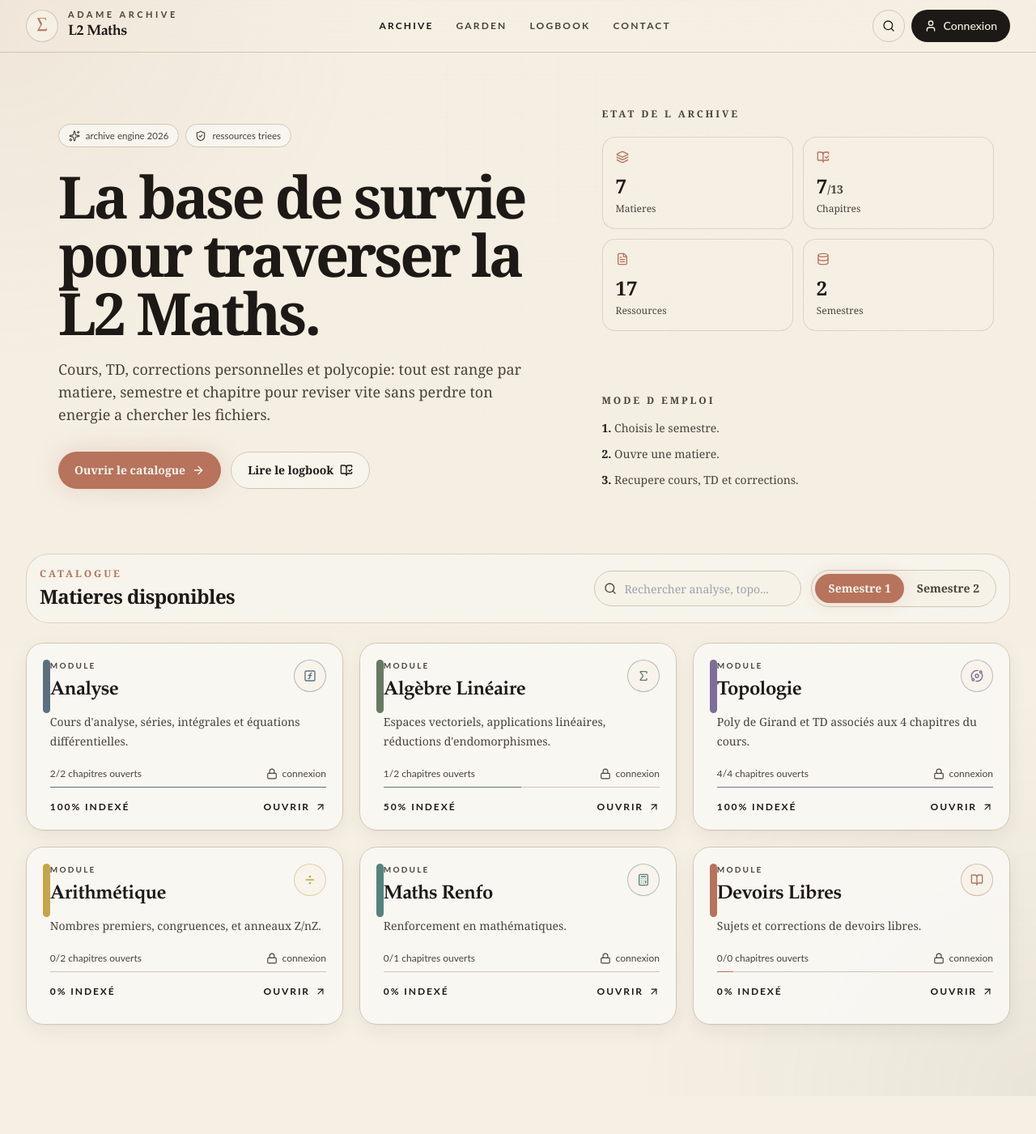
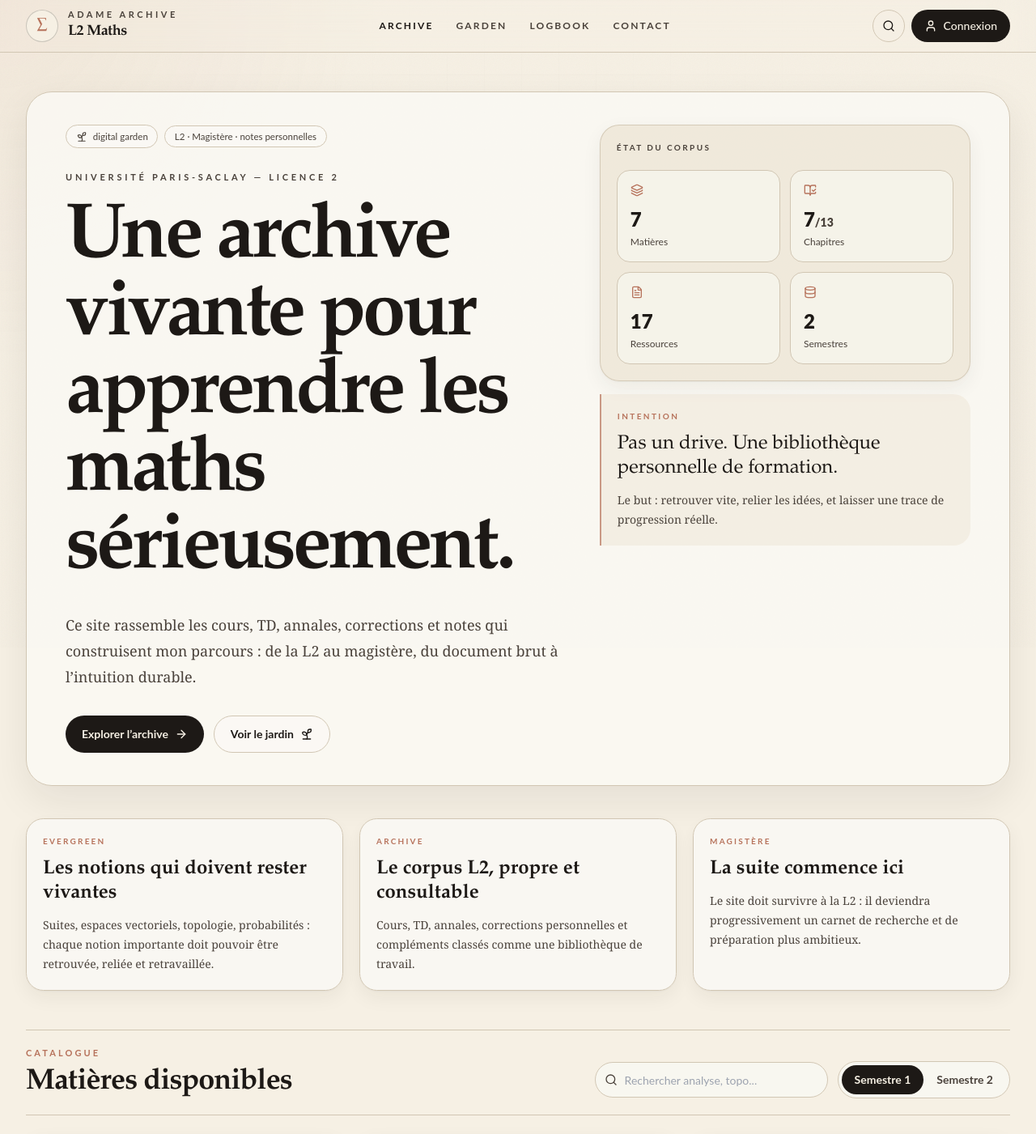
Before and after one commit to Grimm02938/l2-maths, a React (Vite) app: page / in a window 1280 px wide. Shown: the top 1401 px of the page at 81% size. Before the commit the page ends 1354 px from the top, so only its background shows below. Built offline with nearby package versions, Linux system fonts and the light colour scheme; no server answers.

Commit message:
Apply editorial garden homepage

```diff
--- a/src/pages/Index.tsx
+++ b/src/pages/Index.tsx
@@ -1,10 +1,28 @@
 import { useMemo, useState } from 'react';
 import { Link } from 'react-router-dom';
-import { ArrowRight, BookOpenCheck, Database, FileText, Layers3, Search, ShieldCheck, Sparkles } from 'lucide-react';
+import { ArrowRight, BookOpenCheck, Database, FileText, Layers3, Search, Sprout, SquarePen } from 'lucide-react';
 import { getChapterResources, themes } from '@/lib/themes';
 import { ThemeCard } from '@/components/ThemeCard';
 
 type Semester = 's1' | 's2';
+
+const gardenNotes = [
+  {
+    label: 'Evergreen',
+    title: 'Les notions qui doivent rester vivantes',
+    text: 'Suites, espaces vectoriels, topologie, probabilités : chaque notion importante doit pouvoir être retrouvée, reliée et retravaillée.',
+  },
+  {
+    label: 'Archive',
+    title: 'Le corpus L2, propre et consultable',
+    text: 'Cours, TD, annales, corrections personnelles et compléments classés comme une bibliothèque de travail.',
+  },
+  {
+    label: 'Magistère',
+    title: 'La suite commence ici',
+    text: 'Le site doit survivre à la L2 : il deviendra progressivement un carnet de recherche et de préparation plus ambitieux.',
+  },
+];
 
 const Index = () => {
   const [semester, setSemester] = useState<Semester>('s1');
@@ -36,85 +54,101 @@ const Index = () => {
 
   return (
     <div className="py-8 sm:py-12">
-      <section className="grid gap-6 lg:grid-cols-[1.12fr_0.88fr] lg:items-stretch">
-        <div className="glass-panel scanline rounded-[2rem] p-6 sm:p-8 lg:p-10">
-          <div className="mb-6 flex flex-wrap items-center gap-2">
-            <span className="chip border-primary/30 text-primary">
-              <Sparkles className="h-3.5 w-3.5" />
-              archive engine 2026
+      <section className="paper-panel rounded-[2rem] px-5 py-7 sm:px-8 sm:py-10 lg:px-12">
+        <div className="grid gap-10 lg:grid-cols-[1.15fr_0.85fr] lg:items-start">
+          <div>
+            <div className="mb-7 flex flex-wrap items-center gap-2">
+              <span className="chip text-primary">
+                <Sprout className="h-3.5 w-3.5" />
+                digital garden
               </span>
               <span className="chip">
-              <ShieldCheck className="h-3.5 w-3.5" />
-              ressources triees
+                L2 · Magistère · notes personnelles
               </span>
             </div>
 
-          <h1 className="max-w-4xl text-4xl font-black tracking-[-0.045em] text-foreground sm:text-6xl lg:text-7xl">
-            La base de survie pour traverser la L2 Maths.
+            <p className="font-ui text-[11px] font-bold uppercase tracking-[0.34em] text-muted-foreground">
+              Université Paris-Saclay — Licence 2
+            </p>
+
+            <h1 className="mt-5 max-w-4xl font-display text-5xl font-semibold leading-[0.96] tracking-[-0.045em] text-foreground sm:text-7xl lg:text-8xl">
+              Une archive vivante pour apprendre les maths sérieusement.
             </h1>
 
-          <p className="mt-5 max-w-2xl text-base leading-8 text-muted-foreground sm:text-lg">
-            Cours, TD, corrections personnelles et polycopie: tout est range par matiere, semestre et chapitre pour reviser vite sans perdre ton energie a chercher les fichiers.
+            <p className="mt-7 max-w-2xl text-lg leading-8 text-muted-foreground">
+              Ce site rassemble les cours, TD, annales, corrections et notes qui construisent mon parcours : de la L2 au magistère, du document brut à l’intuition durable.
             </p>
 
             <div className="mt-8 flex flex-col gap-3 sm:flex-row">
-            <a href="#catalogue" className="inline-flex items-center justify-center gap-2 rounded-full bg-primary px-5 py-3 text-sm font-bold text-primary-foreground shadow-[0_0_30px_hsl(var(--primary)/0.22)] transition hover:bg-primary/90">
-              Ouvrir le catalogue <ArrowRight className="h-4 w-4" />
+              <a href="#catalogue" className="archive-button inline-flex items-center justify-center gap-2 rounded-full bg-foreground px-5 py-3 font-ui text-sm font-bold text-background transition hover:bg-foreground/88">
+                Explorer l’archive <ArrowRight className="h-4 w-4" />
               </a>
-            <Link to="/blog" className="inline-flex items-center justify-center gap-2 rounded-full border border-border bg-card/55 px-5 py-3 text-sm font-bold text-foreground transition hover:border-primary/45 hover:bg-secondary/80">
-              Lire le logbook <BookOpenCheck className="h-4 w-4" />
-            </Link>
+              <a href="#garden" className="archive-button inline-flex items-center justify-center gap-2 rounded-full border border-border bg-card/60 px-5 py-3 font-ui text-sm font-bold text-foreground transition hover:border-foreground/35">
+                Voir le jardin <Sprout className="h-4 w-4" />
+              </a>
             </div>
           </div>
 
-        <aside className="grid gap-4 sm:grid-cols-2 lg:grid-cols-1">
-          <div className="glass-panel rounded-[2rem] p-5">
-            <p className="text-xs font-bold uppercase tracking-[0.24em] text-muted-foreground">Etat de l archive</p>
+          <aside className="space-y-4">
+            <div className="paper-panel-soft rounded-[1.5rem] p-5">
+              <p className="font-ui text-[10px] font-bold uppercase tracking-[0.24em] text-muted-foreground">État du corpus</p>
               <div className="mt-5 grid grid-cols-2 gap-3">
-              <StatCard icon={Layers3} label="Matieres" value={stats.subjects} />
+                <StatCard icon={Layers3} label="Matières" value={stats.subjects} />
                 <StatCard icon={BookOpenCheck} label="Chapitres" value={stats.available} detail={`/${stats.chapters}`} />
                 <StatCard icon={FileText} label="Ressources" value={stats.resources} />
                 <StatCard icon={Database} label="Semestres" value={2} />
               </div>
             </div>
 
-          <div className="glass-panel rounded-[2rem] p-5">
-            <p className="text-xs font-bold uppercase tracking-[0.24em] text-muted-foreground">Mode d emploi</p>
-            <div className="mt-4 space-y-3 text-sm text-muted-foreground">
-              <p><span className="font-semibold text-foreground">1.</span> Choisis le semestre.</p>
-              <p><span className="font-semibold text-foreground">2.</span> Ouvre une matiere.</p>
-              <p><span className="font-semibold text-foreground">3.</span> Recupere cours, TD et corrections.</p>
-            </div>
+            <div className="marginal-note rounded-r-[1.3rem] p-5">
+              <p className="font-ui text-[10px] font-bold uppercase tracking-[0.24em] text-primary">Intention</p>
+              <p className="mt-3 font-display text-2xl leading-tight text-foreground">
+                Pas un drive. Une bibliothèque personnelle de formation.
+              </p>
+              <p className="mt-3 text-sm leading-6 text-muted-foreground">
+                Le but : retrouver vite, relier les idées, et laisser une trace de progression réelle.
+              </p>
             </div>
           </aside>
+        </div>
       </section>
 
-      <section id="catalogue" className="mt-10">
-        <div className="mb-6 flex flex-col gap-4 rounded-[1.75rem] border border-border/70 bg-card/50 p-4 backdrop-blur-xl md:flex-row md:items-center md:justify-between">
+      <section id="garden" className="mt-10 grid gap-5 md:grid-cols-3">
+        {gardenNotes.map((note, index) => (
+          <article key={note.title} className="archive-card archive-card-in rounded-[1.35rem] p-5" style={{ animationDelay: `${index * 70}ms` }}>
+            <p className="font-ui text-[10px] font-bold uppercase tracking-[0.22em] text-primary">{note.label}</p>
+            <h2 className="mt-3 font-display text-2xl font-semibold leading-tight text-foreground">{note.title}</h2>
+            <p className="mt-3 text-sm leading-6 text-muted-foreground">{note.text}</p>
+          </article>
+        ))}
+      </section>
+
+      <section id="catalogue" className="mt-12">
+        <div className="mb-6 border-y border-border py-5 md:flex md:items-end md:justify-between md:gap-8">
           <div>
-            <p className="text-xs font-bold uppercase tracking-[0.24em] text-primary">Catalogue</p>
-            <h2 className="mt-1 text-2xl font-black tracking-tight text-foreground">Matieres disponibles</h2>
+            <p className="font-ui text-[11px] font-bold uppercase tracking-[0.28em] text-primary">Catalogue</p>
+            <h2 className="mt-2 font-display text-4xl font-semibold tracking-tight text-foreground">Matières disponibles</h2>
           </div>
 
-          <div className="flex flex-col gap-3 sm:flex-row sm:items-center">
+          <div className="mt-5 flex flex-col gap-3 sm:flex-row sm:items-center md:mt-0">
             <div className="relative">
               <Search className="pointer-events-none absolute left-3 top-1/2 h-4 w-4 -translate-y-1/2 text-muted-foreground" />
               <input
                 value={query}
                 onChange={(event) => setQuery(event.target.value)}
                 placeholder="Rechercher analyse, topo..."
-                className="h-11 w-full rounded-full border border-border bg-background/60 pl-9 pr-4 text-sm outline-none transition focus:border-primary sm:w-64"
+                className="archive-input h-11 w-full rounded-full border border-border bg-card/70 pl-9 pr-4 font-ui text-sm outline-none transition focus:border-foreground/40 sm:w-72"
               />
             </div>
 
-            <div className="flex rounded-full border border-border bg-background/60 p-1">
+            <div className="flex rounded-full border border-border bg-card/70 p-1 font-ui">
               {(['s1', 's2'] as Semester[]).map((item) => (
                 <button
                   key={item}
                   onClick={() => setSemester(item)}
                   className={`rounded-full px-4 py-2 text-sm font-bold transition ${
                     semester === item
-                      ? 'bg-primary text-primary-foreground shadow-[0_0_22px_hsl(var(--primary)/0.18)]'
+                      ? 'bg-foreground text-background'
                       : 'text-muted-foreground hover:text-foreground'
                   }`}
                 >
@@ -140,6 +174,33 @@ const Index = () => {
             </div>
           ))}
         </div>
+
+        {filteredThemes.length === 0 && (
+          <div className="paper-panel-soft rounded-[1.35rem] p-8 text-center text-muted-foreground">
+            Aucun résultat pour cette recherche.
+          </div>
+        )}
+      </section>
+
+      <section className="mt-12 grid gap-5 lg:grid-cols-[0.8fr_1.2fr]">
+        <div className="paper-panel-soft rounded-[1.5rem] p-6">
+          <SquarePen className="mb-4 h-5 w-5 text-primary" />
+          <h2 className="font-display text-3xl font-semibold tracking-tight text-foreground">Ce que le site doit devenir</h2>
+          <p className="mt-4 text-sm leading-7 text-muted-foreground">
+            Une archive académique, mais aussi une preuve de trajectoire : quelqu’un qui classe, relit, comprend, annote et construit une pensée mathématique.
+          </p>
+        </div>
+        <div className="paper-panel rounded-[1.5rem] p-6">
+          <p className="font-ui text-[10px] font-bold uppercase tracking-[0.24em] text-muted-foreground">Architecture mentale</p>
+          <div className="mt-5 grid gap-3 sm:grid-cols-5">
+            {['Semestre', 'Matière', 'Chapitre', 'Ressource', 'Note'].map((item, index) => (
+              <div key={item} className="rounded-2xl border border-border bg-background/45 p-4 text-center">
+                <p className="font-display text-2xl text-primary">{index + 1}</p>
+                <p className="mt-2 font-ui text-xs font-bold uppercase tracking-[0.16em] text-foreground">{item}</p>
+              </div>
+            ))}
+          </div>
+        </div>
       </section>
     </div>
   );
@@ -147,12 +208,12 @@ const Index = () => {
 
 function StatCard({ icon: Icon, label, value, detail }: { icon: typeof Layers3; label: string; value: number; detail?: string }) {
   return (
-    <div className="rounded-2xl border border-border/70 bg-background/45 p-4">
+    <div className="rounded-2xl border border-border bg-card/55 p-4">
       <Icon className="mb-3 h-4 w-4 text-primary" />
-      <div className="text-2xl font-black text-foreground">
+      <div className="font-ui text-2xl font-black text-foreground">
         {value}<span className="text-sm text-muted-foreground">{detail}</span>
       </div>
-      <p className="mt-1 text-xs text-muted-foreground">{label}</p>
+      <p className="mt-1 font-ui text-xs text-muted-foreground">{label}</p>
     </div>
   );
 }
```
Lines whose indentation alone changed are shown as unchanged.
